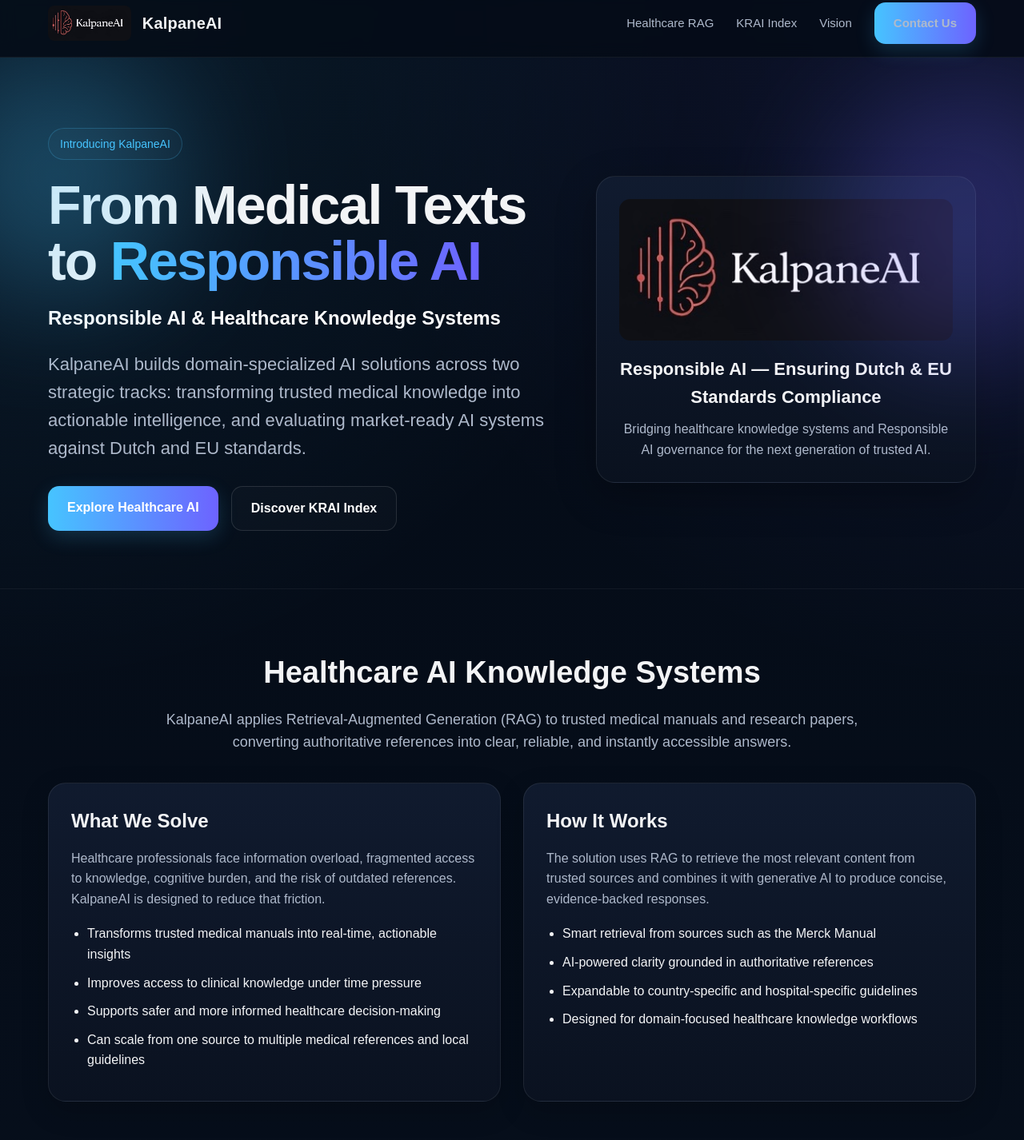
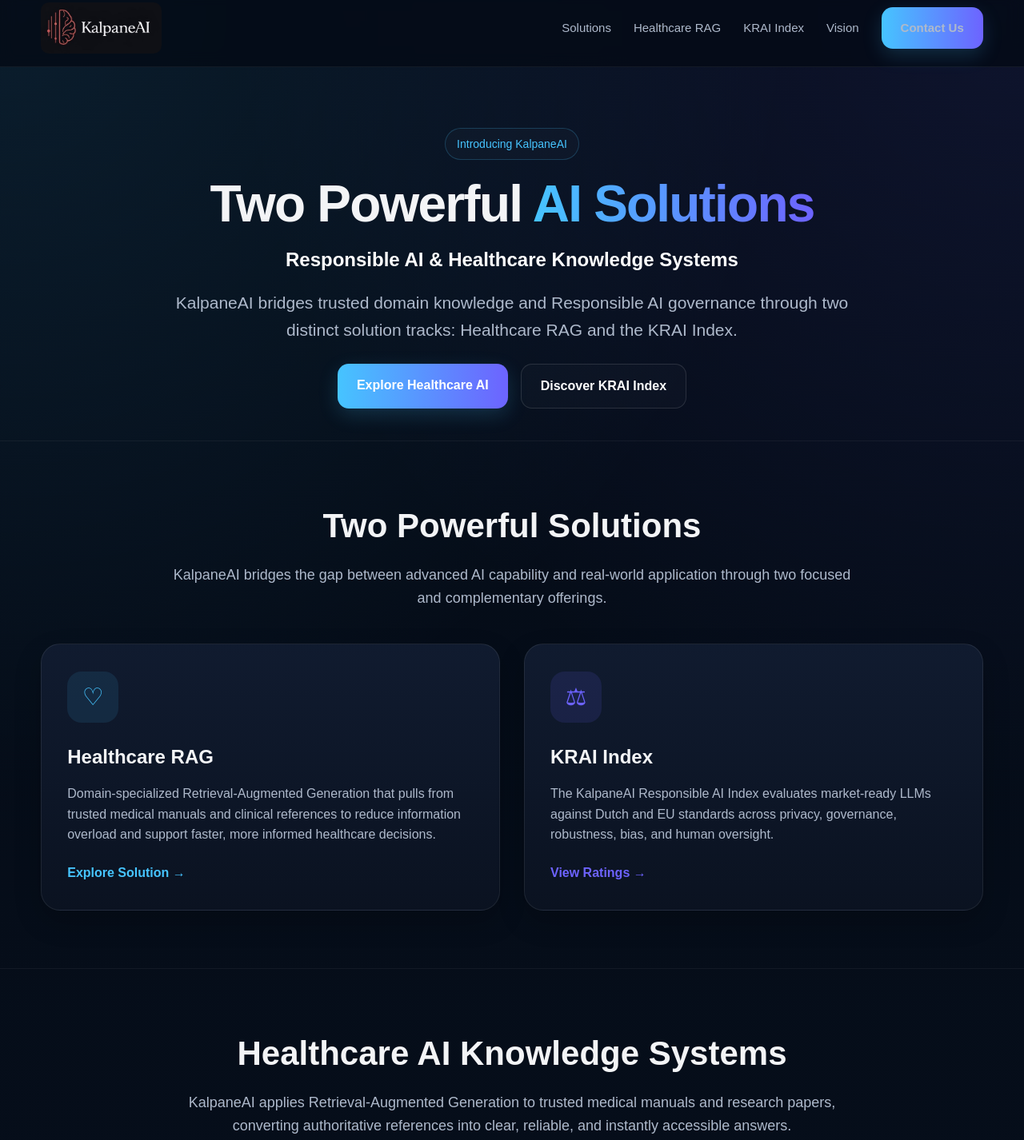
Before and after one commit to vishwavasuu/kalpaneai.github.io, a plain HTML site: page index.html in a window 1280 px wide. Shown: the part 13-1439 px from the top of the page at 80% size. Drawn offline with Linux system fonts and the light colour scheme.

Commit message:
Update index.html

```diff
--- a/index.html
+++ b/index.html
@@ -9,13 +9,11 @@
       --bg:#040b16;
       --bg2:#08111f;
       --card:#0f1a2d;
-      --card2:#121f36;
       --text:#f3f4f6;
       --muted:#aeb9cb;
       --line:#22314d;
       --accent:#46c4ff;
       --accent2:#6d63ff;
-      --red:#e25b5b;
     }
 
     *{
@@ -25,7 +23,7 @@
 
     body{
       margin:0;
-      font-family: Arial, Helvetica, sans-serif;
+      font-family:Arial, Helvetica, sans-serif;
       color:var(--text);
       background:
         radial-gradient(circle at top left, rgba(70,196,255,0.10), transparent 28%),
@@ -40,7 +38,7 @@
     }
 
     .container{
-      width:min(1160px, 92%);
+      width:min(1180px, 92%);
       margin:0 auto;
     }
 
@@ -48,8 +46,8 @@
       position:sticky;
       top:0;
       z-index:1000;
-      backdrop-filter: blur(10px);
-      background:rgba(4,11,22,0.76);
+      backdrop-filter:blur(10px);
+      background:rgba(4,11,22,0.80);
       border-bottom:1px solid rgba(255,255,255,0.06);
     }
 
@@ -61,22 +59,11 @@
       gap:20px;
     }
 
-    .brand{
-      display:flex;
-      align-items:center;
-      gap:14px;
-    }
-
     .brand img{
-      height:44px;
+      height:64px;
       width:auto;
-      border-radius:8px;
-    }
-
-    .brand-name{
-      font-size:20px;
-      font-weight:700;
-      letter-spacing:0.2px;
+      border-radius:10px;
+      display:block;
     }
 
     .nav-links{
@@ -120,35 +107,8 @@
     }
 
     .hero{
-      position:relative;
-      overflow:hidden;
-      padding:88px 0 72px;
-    }
-
-    .hero:before,
-    .hero:after{
-      content:"";
-      position:absolute;
-      border-radius:999px;
-      filter:blur(80px);
-      opacity:0.28;
-      pointer-events:none;
-    }
-
-    .hero:before{
-      width:300px;
-      height:300px;
-      background:var(--accent);
-      top:0;
-      left:-80px;
-    }
-
-    .hero:after{
-      width:340px;
-      height:340px;
-      background:var(--accent2);
-      top:40px;
-      right:-100px;
+      padding:76px 0 40px;
+      text-align:center;
     }
 
     .intro-pill{
@@ -162,17 +122,10 @@
       background:rgba(255,255,255,0.02);
     }
 
-    .hero-grid{
-      display:grid;
-      grid-template-columns: 1.15fr 0.85fr;
-      gap:42px;
-      align-items:center;
-    }
-
     .hero h1{
-      font-size:68px;
-      line-height:1.02;
-      margin:0 0 18px;
+      font-size:64px;
+      line-height:1.05;
+      margin:0 0 16px;
       letter-spacing:-1.8px;
     }
 
@@ -186,71 +139,99 @@
 
     .hero h2{
       font-size:24px;
-      margin:0 0 20px;
+      margin:0 0 18px;
       color:#ffffff;
       font-weight:700;
     }
 
     .hero p{
-      max-width:720px;
+      max-width:860px;
+      margin:0 auto 26px;
       color:var(--muted);
-      font-size:22px;
-      margin:0 0 30px;
+      font-size:21px;
     }
 
     .hero-actions{
       display:flex;
+      justify-content:center;
       gap:16px;
       flex-wrap:wrap;
-      margin-top:10px;
-    }
-
-    .hero-card{
-      background:linear-gradient(180deg, rgba(17,28,48,0.96), rgba(10,18,31,0.96));
-      border:1px solid rgba(255,255,255,0.08);
-      border-radius:24px;
-      padding:28px;
-      box-shadow:0 16px 50px rgba(0,0,0,0.28);
-    }
-
-    .hero-logo{
-      width:100%;
-      max-width:420px;
-      display:block;
-      margin:0 auto 18px;
-      border-radius:14px;
-    }
-
-    .hero-card h3{
-      margin:0 0 10px;
-      font-size:22px;
-      text-align:center;
-    }
-
-    .hero-card p{
-      margin:0;
-      color:var(--muted);
-      font-size:16px;
-      text-align:center;
+      margin-top:8px;
     }
 
     .section{
-      padding:74px 0;
+      padding:72px 0;
       border-top:1px solid rgba(255,255,255,0.05);
     }
 
     .section h2{
-      font-size:38px;
+      text-align:center;
+      font-size:42px;
       margin:0 0 14px;
-      text-align:center;
     }
 
     .section-intro{
-      max-width:880px;
-      margin:0 auto 36px;
+      max-width:860px;
+      margin:0 auto 42px;
       text-align:center;
       color:var(--muted);
       font-size:18px;
+    }
+
+    .solutions-grid{
+      display:grid;
+      grid-template-columns:repeat(2, minmax(0,1fr));
+      gap:30px;
+    }
+
+    .solution-card{
+      background:linear-gradient(180deg, rgba(17,28,48,0.96), rgba(11,19,33,0.96));
+      border:1px solid rgba(255,255,255,0.08);
+      border-radius:24px;
+      padding:34px 32px;
+      box-shadow:0 14px 34px rgba(0,0,0,0.20);
+      min-height:320px;
+    }
+
+    .solution-icon{
+      width:64px;
+      height:64px;
+      border-radius:18px;
+      display:flex;
+      align-items:center;
+      justify-content:center;
+      font-size:30px;
+      margin-bottom:24px;
+    }
+
+    .icon-health{
+      background:rgba(70,196,255,0.10);
+      color:var(--accent);
+    }
+
+    .icon-krai{
+      background:rgba(109,99,255,0.12);
+      color:var(--accent2);
+    }
+
+    .solution-card h3{
+      font-size:24px;
+      margin:0 0 14px;
+    }
+
+    .solution-card p{
+      color:var(--muted);
+      font-size:16px;
+      margin:0 0 22px;
+    }
+
+    .solution-link{
+      font-weight:700;
+      color:var(--accent);
+    }
+
+    .solution-link.krai{
+      color:var(--accent2);
     }
 
     .two-col{
@@ -346,7 +327,7 @@
     }
 
     @media (max-width: 1024px){
-      .hero-grid,
+      .solutions-grid,
       .two-col{
         grid-template-columns:1fr;
       }
@@ -356,11 +337,11 @@
       }
 
       .hero h1{
-        font-size:54px;
+        font-size:48px;
       }
 
       .hero p{
-        font-size:20px;
+        font-size:18px;
       }
     }
 
@@ -374,20 +355,16 @@
         gap:16px;
       }
 
-      .hero{
-        padding-top:56px;
+      .brand img{
+        height:54px;
       }
 
       .hero h1{
-        font-size:40px;
+        font-size:38px;
       }
 
       .hero h2{
         font-size:20px;
-      }
-
-      .hero p{
-        font-size:18px;
       }
 
       .pillars{
@@ -402,10 +379,10 @@
     <div class="container nav-inner">
       <div class="brand">
         <img src="logo.jpg" alt="KalpaneAI logo">
-        <div class="brand-name">KalpaneAI</div>
       </div>
 
       <div class="nav-links">
+        <a href="#solutions">Solutions</a>
         <a href="#healthcare">Healthcare RAG</a>
         <a href="#krai">KRAI Index</a>
         <a href="#vision">Vision</a>
@@ -415,21 +392,17 @@
   </nav>
 
   <section class="hero">
-    <div class="container hero-grid">
-      <div>
+    <div class="container">
       <div class="intro-pill">Introducing KalpaneAI</div>
 
       <h1>
-          From Medical Texts<br>
-          to <span class="gradient-text">Responsible AI</span>
+        Two Powerful <span class="gradient-text">AI Solutions</span>
       </h1>
 
       <h2>Responsible AI &amp; Healthcare Knowledge Systems</h2>
 
       <p>
-          KalpaneAI builds domain-specialized AI solutions across two strategic tracks:
-          transforming trusted medical knowledge into actionable intelligence, and
-          evaluating market-ready AI systems against Dutch and EU standards.
+        KalpaneAI bridges trusted domain knowledge and Responsible AI governance through two distinct solution tracks: Healthcare RAG and the KRAI Index.
       </p>
 
       <div class="hero-actions">
@@ -437,13 +410,33 @@
         <a href="#krai" class="btn btn-secondary">Discover KRAI Index</a>
       </div>
     </div>
+  </section>
 
-      <div class="hero-card">
-        <img src="logo.jpg" alt="KalpaneAI logo" class="hero-logo">
-        <h3>Responsible AI — Ensuring Dutch &amp; EU Standards Compliance</h3>
+  <section class="section" id="solutions">
+    <div class="container">
+      <h2>Two Powerful Solutions</h2>
+      <p class="section-intro">
+        KalpaneAI bridges the gap between advanced AI capability and real-world application through two focused and complementary offerings.
+      </p>
+
+      <div class="solutions-grid">
+        <div class="solution-card">
+          <div class="solution-icon icon-health">♡</div>
+          <h3>Healthcare RAG</h3>
           <p>
-          Bridging healthcare knowledge systems and Responsible AI governance for the next generation of trusted AI.
+            Domain-specialized Retrieval-Augmented Generation that pulls from trusted medical manuals and clinical references to reduce information overload and support faster, more informed healthcare decisions.
           </p>
+          <a href="#healthcare" class="solution-link">Explore Solution →</a>
+        </div>
+
+        <div class="solution-card">
+          <div class="solution-icon icon-krai">⚖</div>
+          <h3>KRAI Index</h3>
+          <p>
+            The KalpaneAI Responsible AI Index evaluates market-ready LLMs against Dutch and EU standards across privacy, governance, robustness, bias, and human oversight.
+          </p>
+          <a href="#krai" class="solution-link krai">View Ratings →</a>
+        </div>
       </div>
     </div>
   </section>
@@ -452,34 +445,32 @@
     <div class="container">
       <h2>Healthcare AI Knowledge Systems</h2>
       <p class="section-intro">
-        KalpaneAI applies Retrieval-Augmented Generation (RAG) to trusted medical manuals and research papers,
-        converting authoritative references into clear, reliable, and instantly accessible answers.
+        KalpaneAI applies Retrieval-Augmented Generation to trusted medical manuals and research papers, converting authoritative references into clear, reliable, and instantly accessible answers.
       </p>
 
       <div class="two-col">
         <div class="card">
           <h3>What We Solve</h3>
           <p>
-            Healthcare professionals face information overload, fragmented access to knowledge, cognitive burden,
-            and the risk of outdated references. KalpaneAI is designed to reduce that friction.
+            Healthcare professionals face information overload, fragmented access to knowledge, cognitive burden, and the risk of outdated references. KalpaneAI is designed to reduce that friction.
           </p>
           <ul class="bullets">
             <li>Transforms trusted medical manuals into real-time, actionable insights</li>
             <li>Improves access to clinical knowledge under time pressure</li>
             <li>Supports safer and more informed healthcare decision-making</li>
-            <li>Can scale from one source to multiple medical references and local guidelines</li>
+            <li>Expandable to local hospital and country-specific guidelines</li>
           </ul>
         </div>
 
         <div class="card">
           <h3>How It Works</h3>
           <p>
-            The solution uses RAG to retrieve the most relevant content from trusted sources and combines it with generative AI to produce concise, evidence-backed responses.
+            The solution uses smart retrieval to pull relevant content from trusted sources and combines it with generative AI to produce concise, evidence-backed responses.
           </p>
           <ul class="bullets">
-            <li>Smart retrieval from sources such as the Merck Manual</li>
-            <li>AI-powered clarity grounded in authoritative references</li>
-            <li>Expandable to country-specific and hospital-specific guidelines</li>
+            <li>Smart retrieval from trusted medical references such as the Merck Manual</li>
+            <li>AI-powered clarity grounded in authoritative sources</li>
+            <li>Can extend to NHS, Dutch, or hospital-specific guidelines</li>
             <li>Designed for domain-focused healthcare knowledge workflows</li>
           </ul>
         </div>
@@ -491,7 +482,7 @@
     <div class="container">
       <h2>KRAI Index — Responsible AI Evaluation</h2>
       <p class="section-intro">
-        KalpaneAI is building a practical Responsible AI evaluation approach to help organisations understand how AI systems align with Dutch and EU expectations.
+        KalpaneAI is building a practical Responsible AI evaluation framework to help organisations understand how AI systems align with Dutch and EU regulatory expectations.
       </p>
 
       <div class="pillars">
@@ -502,22 +493,22 @@
 
         <div class="pillar">
           <strong>Data Privacy &amp; Governance</strong>
-          <p>GDPR principles, traceability, lawful processing, access control, information management, and AP-aligned governance.</p>
+          <p>GDPR principles, lawful processing, access control, traceability, and AP-aligned governance.</p>
         </div>
 
         <div class="pillar">
           <strong>Robustness &amp; Hallucination</strong>
-          <p>Reliability, validation layers, guardrails, fallback mechanisms, and the reduction of plausible but incorrect outputs.</p>
+          <p>Reliability, validation layers, guardrails, fallback mechanisms, and control of plausible but incorrect outputs.</p>
         </div>
 
         <div class="pillar">
           <strong>Bias &amp; Discrimination</strong>
-          <p>Fairness testing, non-discrimination, transparency, and mitigation of skewed or harmful outputs across users and contexts.</p>
+          <p>Fairness testing, transparency, non-discrimination, and mitigation of skewed or harmful outputs.</p>
         </div>
 
         <div class="pillar">
           <strong>Human in the Loop</strong>
-          <p>Meaningful oversight, interpretability, accountability, escalation paths, and support for trusted human decision-making.</p>
+          <p>Meaningful oversight, accountability, interpretability, escalation paths, and trusted decision support.</p>
         </div>
       </div>
     </div>
@@ -527,8 +518,7 @@
     <div class="container">
       <h2>Vision</h2>
       <p class="section-intro">
-        KalpaneAI believes that the future of AI will be shaped not only by model capability,
-        but by how responsibly those systems are governed, evaluated, and applied in real-world domains.
+        KalpaneAI believes that the future of AI will be shaped not only by model capability, but by how responsibly those systems are governed, evaluated, and applied in real-world domains.
       </p>
 
       <div class="quote">
```
Lines whose indentation alone changed are shown as unchanged.
